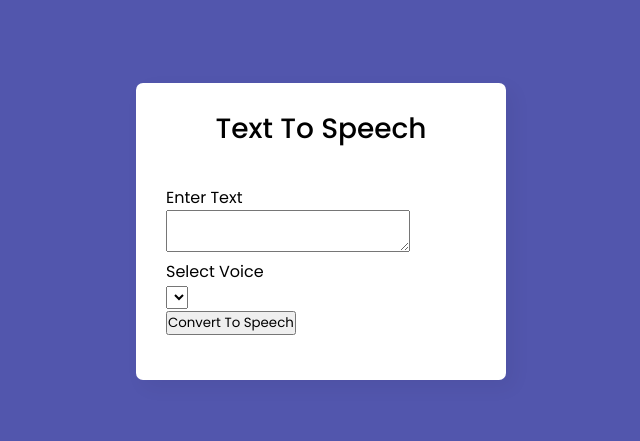
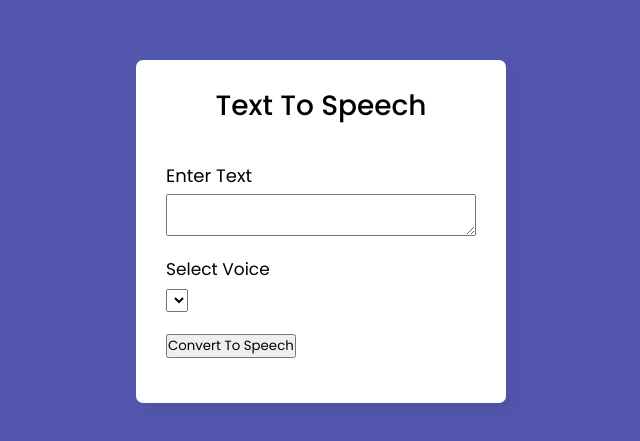
Before and after one commit to thorcamara/Text_to_speech_app, a plain HTML site: page index.html in a window 1280 px wide. Shown: the part 169-610 px from the top of the page, without its empty margins (319-959 px from the left). Drawn offline with Linux system fonts and the light colour scheme.

Commit message:
Styled .row

```diff
--- a/style.css
+++ b/style.css
@@ -37,3 +37,18 @@ body {
 .wrapper form {
   margin: 35px 0 20px;
 }
+
+form .row {
+  display: flex;
+  margin-bottom: 20px;
+  flex-direction: column;
+}
+
+form .row label {
+  font-size: 18px;
+  margin-bottom: 5px;
+}
+
+form .row:nth-child(2) label {
+  font-size: 17px;
+}
```
